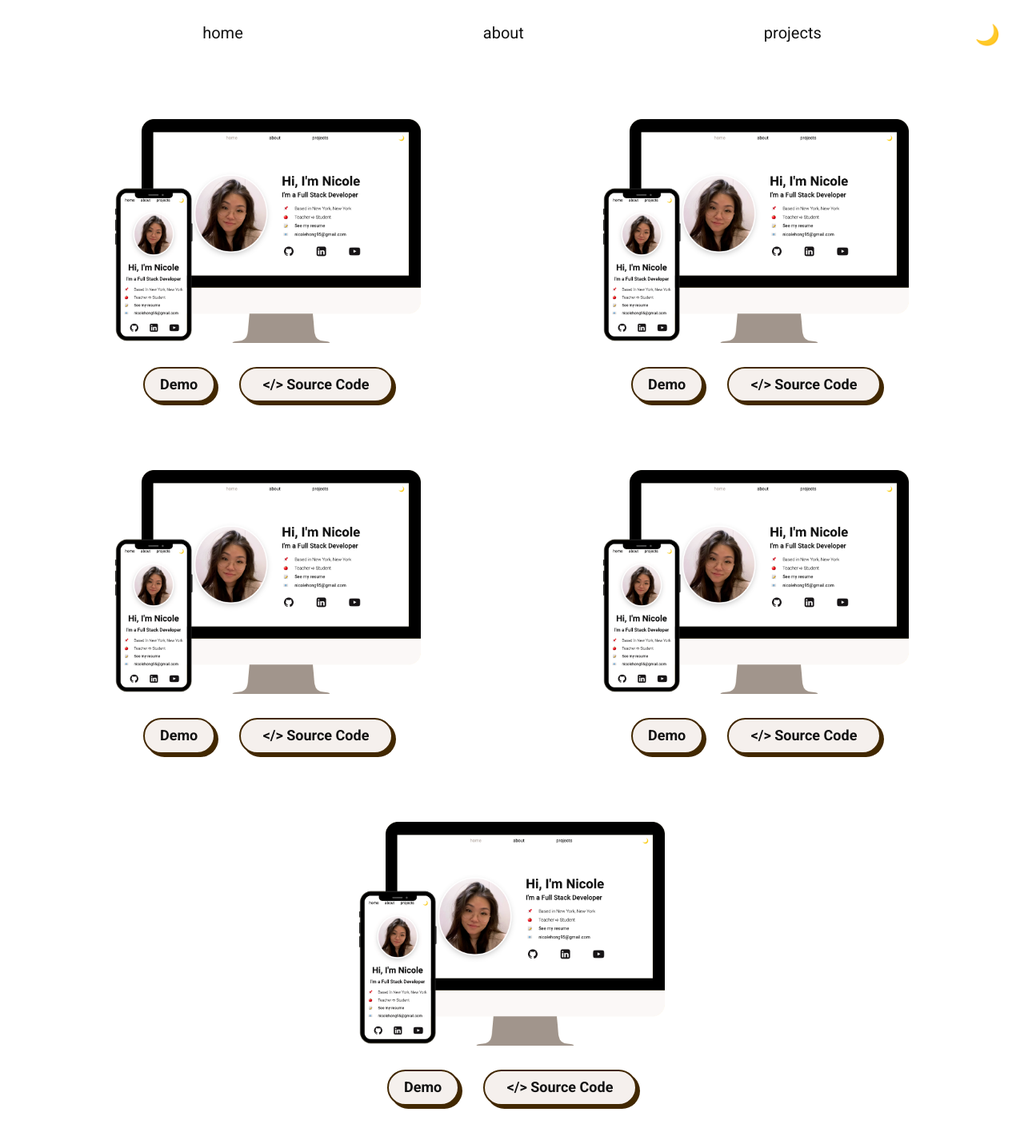
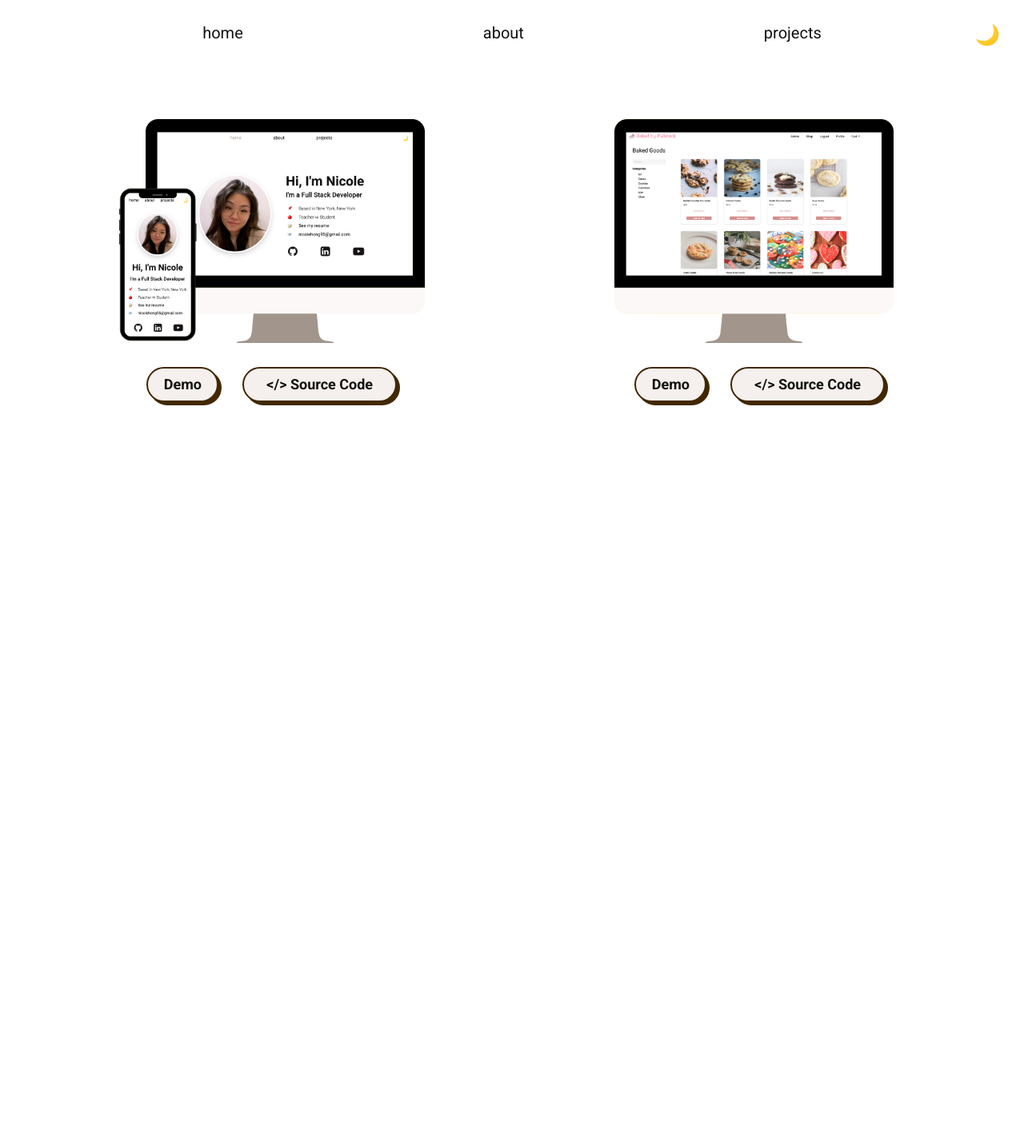
Before and after one commit to nickyjhong/js-portfolio, a React (Create React App) app: page /projects in a window 1280 px wide. Shown: the top 1426 px of the page at 80% size. After the commit the page ends 949 px from the top, so only its background shows below. Built offline with nearby package versions, Linux system fonts and the light colour scheme.

Commit message:
added baked to projects

```diff
--- a/src/components/Projects.js
+++ b/src/components/Projects.js
@@ -1,98 +1,47 @@
 import React from 'react'
 import portfolio from '../images/portfolio-pic.png'
+import baked from '../images/baked-pic.png'
+
+const projects = [
+  {
+    title: 'portfolio',
+    pic: portfolio,
+    website: 'https://nicolehong.dev',
+    demo: '#',
+    repo: 'https://github.com/nickyjhong/portfolio'
+  }, {
+    title: 'baked by fs',
+    pic: baked,
+    website: 'https://baked-by-fs.herokuapp.com',
+    demo: '#',
+    repo: 'https://github.com/nickyjhong/baked'
+  }
+]
 
 export default function Projects() {
   return (
     <div className="projects-container">
+      {projects.map((project) => {
+        return (
           <span className="project-container">
-        <a href={'https://nicolehong.dev'}>
-          <img src={portfolio} className="portfolio-pic" alt="portfolio"/>
+          <a href={project.website}>
+            <img src={project.pic} className="portfolio-pic" alt="portfolio"/>
           </a>
           <div className="portfolio-btns">
-          <a href={'https://github.com/nickyjhong/portfolio'}>
+            <a href={project.demo}>
               <button className="portfolio-btn portfolio-btn-demo">
                 <p className="portfolio-code">Demo</p>
               </button>
             </a>
-          <a href={'https://github.com/nickyjhong/portfolio'}>
+            <a href={project.repo}>
               <button className="portfolio-btn portfolio-btn-code">
                 <p className="portfolio-demo">{`</> Source Code`}</p>
               </button>
             </a>
           </div>
         </span>
-
-      <span className="project-container">
-        <a href={'https://nicolehong.dev'}>
-          <img src={portfolio} className="portfolio-pic" alt="portfolio"/>
-        </a>
-        <div className="portfolio-btns">
-          <a href={'https://github.com/nickyjhong/portfolio'}>
-            <button className="portfolio-btn portfolio-btn-demo">
-              <p className="portfolio-code">Demo</p>
-            </button>
-          </a>
-          <a href={'https://github.com/nickyjhong/portfolio'}>
-            <button className="portfolio-btn portfolio-btn-code">
-              <p className="portfolio-demo">{`</> Source Code`}</p>
-            </button>
-          </a>
-        </div>
-      </span>
-
-      <span className="project-container">
-        <a href={'https://nicolehong.dev'}>
-          <img src={portfolio} className="portfolio-pic" alt="portfolio"/>
-        </a>
-        <div className="portfolio-btns">
-          <a href={'https://github.com/nickyjhong/portfolio'}>
-            <button className="portfolio-btn portfolio-btn-demo">
-              <p className="portfolio-code">Demo</p>
-            </button>
-          </a>
-          <a href={'https://github.com/nickyjhong/portfolio'}>
-            <button className="portfolio-btn portfolio-btn-code">
-              <p className="portfolio-demo">{`</> Source Code`}</p>
-            </button>
-          </a>
-        </div>
-      </span>
-
-      <span className="project-container">
-        <a href={'https://nicolehong.dev'}>
-          <img src={portfolio} className="portfolio-pic" alt="portfolio"/>
-        </a>
-        <div className="portfolio-btns">
-          <a href={'https://github.com/nickyjhong/portfolio'}>
-            <button className="portfolio-btn portfolio-btn-demo">
-              <p className="portfolio-code">Demo</p>
-            </button>
-          </a>
-          <a href={'https://github.com/nickyjhong/portfolio'}>
-            <button className="portfolio-btn portfolio-btn-code">
-              <p className="portfolio-demo">{`</> Source Code`}</p>
-            </button>
-          </a>
-        </div>
-      </span>
-
-      <span className="project-container">
-        <a href={'https://nicolehong.dev'}>
-          <img src={portfolio} className="portfolio-pic" alt="portfolio"/>
-        </a>
-        <div className="portfolio-btns">
-          <a href={'https://github.com/nickyjhong/portfolio'}>
-            <button className="portfolio-btn portfolio-btn-demo">
-              <p className="portfolio-code">Demo</p>
-            </button>
-          </a>
-          <a href={'https://github.com/nickyjhong/portfolio'}>
-            <button className="portfolio-btn portfolio-btn-code">
-              <p className="portfolio-demo">{`</> Source Code`}</p>
-            </button>
-          </a>
-        </div>
-      </span>
+        )
+      })}
     </div>
   )
 }
```
Also changed, not shown: src/images/baked-pic.png (added). Lines whose indentation alone changed are shown as unchanged.
